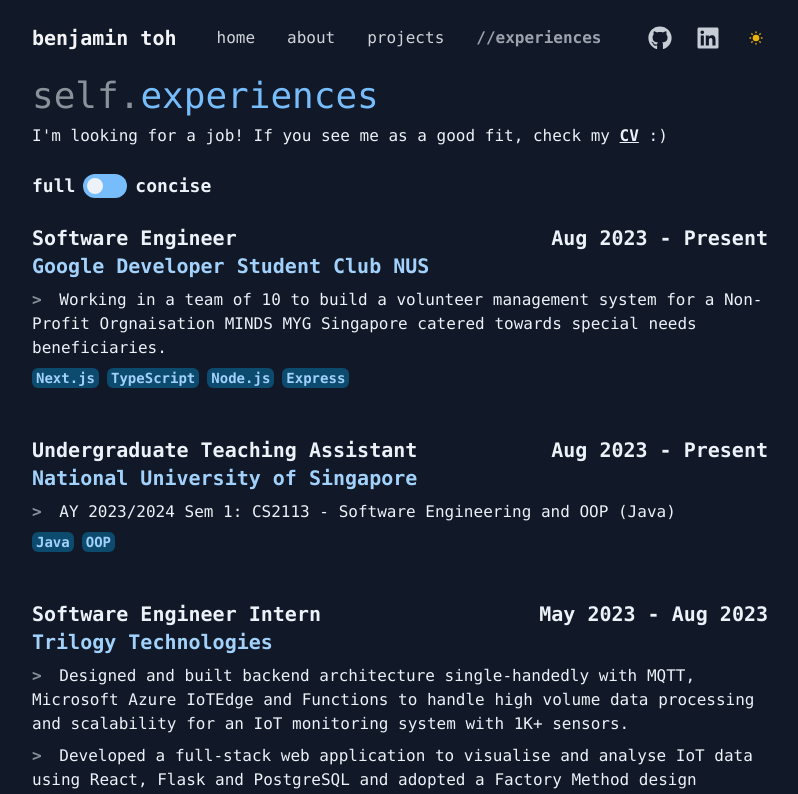
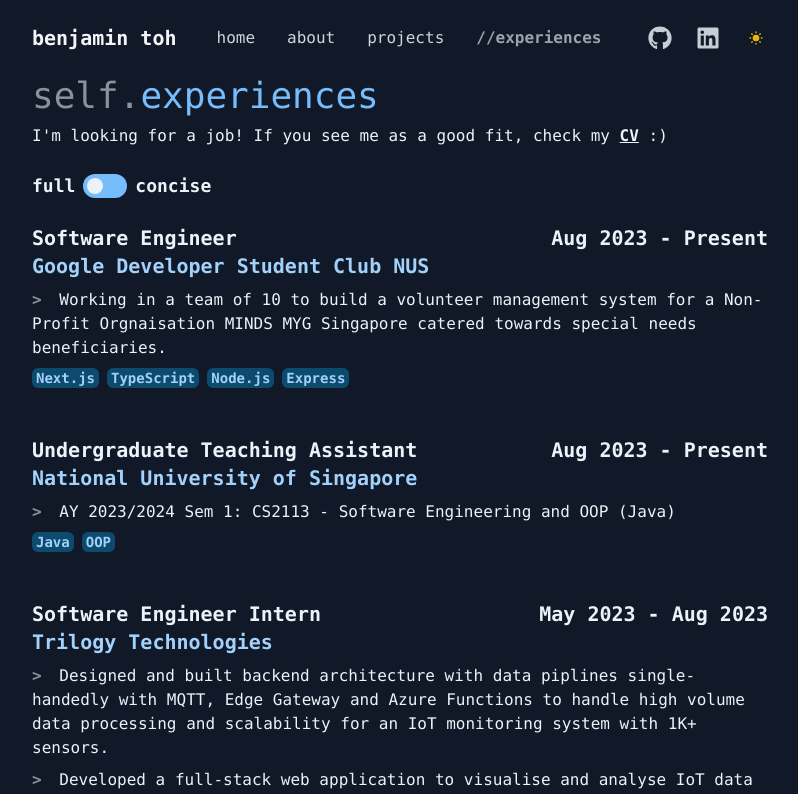
Before and after one commit to bentohset/dev-portfolio, a Next.js app: page /experiences in a window 1280 px wide. Shown: the top 794 px of the page, without its empty margins (240-1038 px from the left). Built offline with nearby package versions, Linux system fonts and the light colour scheme.

Commit message:
update about description

```diff
--- a/src/constants/data.js
+++ b/src/constants/data.js
@@ -48,7 +48,7 @@
             ],
             concise: "Built monitoring system to ingest data from 1K+ IoT devices and transformed into an insightful dashboard. Prototyped with Ultra-Wideband upcoming technology to localize high precision coordinates.",
             points: [
-                "Designed and built backend architecture single-handedly with MQTT, Microsoft Azure IoTEdge and Functions to handle high volume data processing and scalability for an IoT monitoring system with 1K+ sensors.",
+            "Designed and built backend architecture with data piplines single-handedly with MQTT, Edge Gateway and Azure Functions to handle high volume data processing and scalability for an IoT monitoring system with 1K+ sensors.",
                 "Developed a full-stack web application to visualise and analyse IoT data using React, Flask and PostgreSQL and adopted a Factory Method design pattern while achieving >95% unit test coverage.",
                 "Prototyped a high precision indoor location coordinate system from scratch with Ultra-Wideband technology, ESP32 microcontrollers and a Python GUI."
             ],
@@ -57,7 +57,7 @@
     ],
     about: {
         title: 'Aspiring Software Engineer',
-        bio: "I am a penultimate year <span style='color: #fa7970;'}>Computer Engineering</span> student at the National University of Singapore (NUS) with a minor in <span style='color: #fa7970;'}>Data Engineering</span>. I have a keen interest in fullstack development, machine learning, databases and everything in between!",
+        bio: "I am a penultimate year <span style='color: #fa7970;'}>Computer Engineering</span> student at the National University of Singapore (NUS) with a minor in <span style='color: #fa7970;'}>Data Engineering</span>. I have a keen interest in software engineering, data pipelines, machine learning, databases and everything in between!",
         iLove: ["building things", "simplicity", "efficiency", "tech for good", "exploring new tech", "creating problems", "solving problems", "new experiences", "discussing tech"]
     },
     projects: [
```
